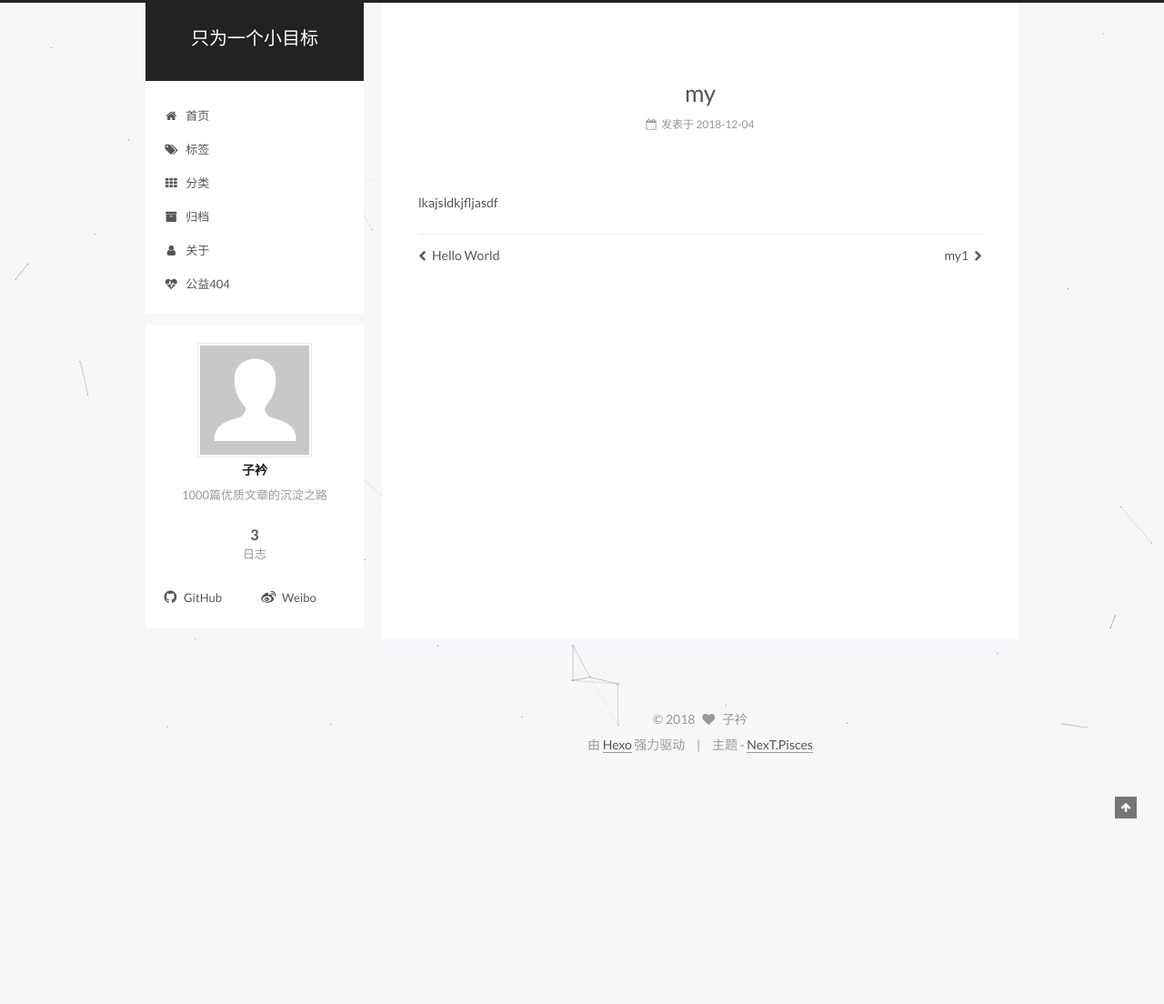
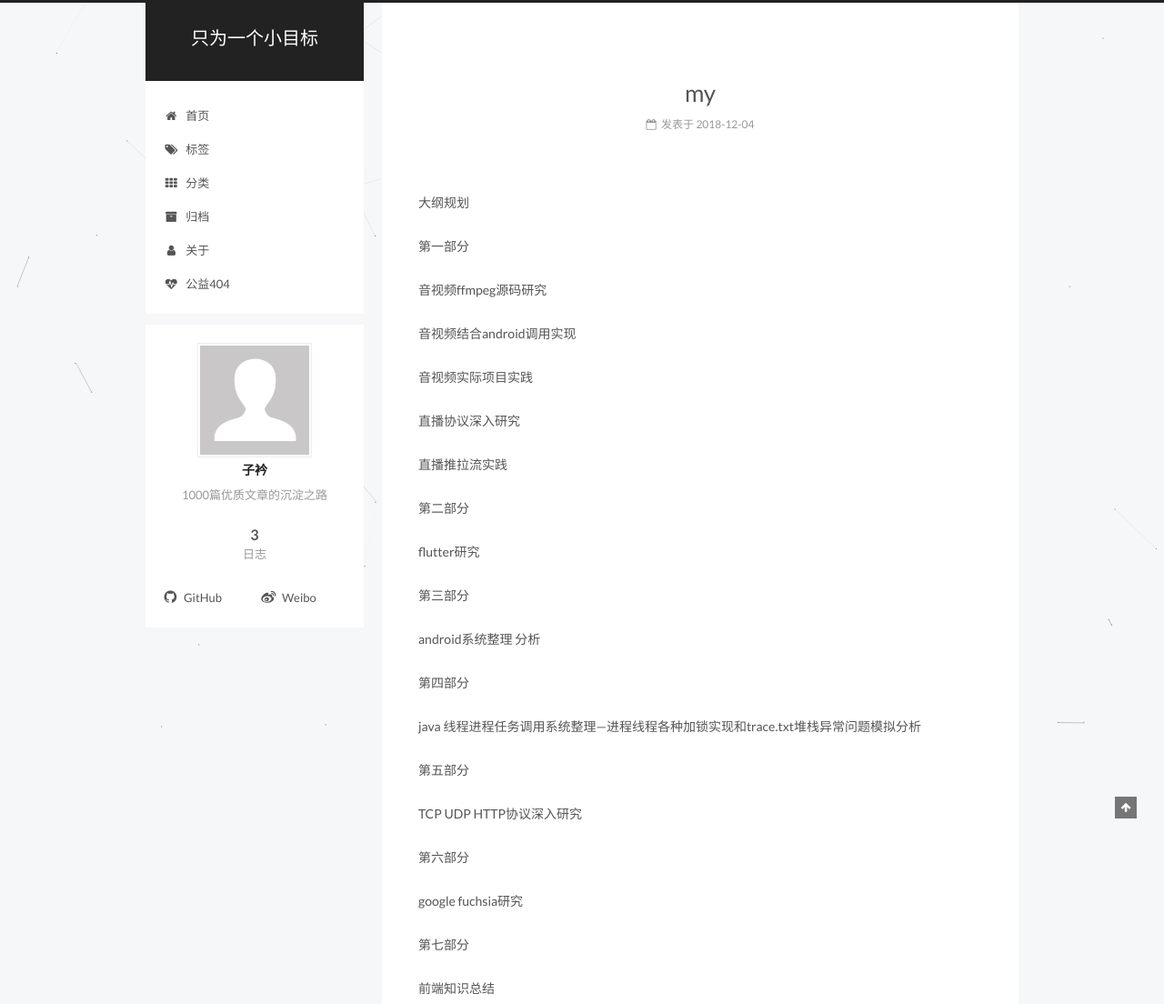
Before and after one commit to kongkonger/kongkonger.github.io, a plain HTML site: page 2018/12/04/my/index.html in a window 1280 px wide. Shown: the top 1104 px of the page at 91% size. Before the commit the page ends 853 px from the top, so only its background shows below. Drawn offline with Linux system fonts and the light colour scheme.

Commit message:
Site updated: 2018-12-05 08:18:34

```diff
--- a/2018/12/04/my/index.html
+++ b/2018/12/04/my/index.html
@@ -94,17 +94,17 @@
 
 
 
-<meta name="description" content="lkajsldkjfljasdf">
+<meta name="description" content="大纲规划 第一部分 音视频ffmpeg源码研究 音视频结合android调用实现 音视频实际项目实践 直播协议深入研究 直播推拉流实践 第二部分 flutter研究 第三部分 android系统整理 分析 第四部分 java 线程进程任务调用系统整理—进程线程各种加锁实现和trace.txt堆栈异常问题模拟分析 第五部分 TCP UDP HTTP协议深入研究 第六部分 google fuchsia">
 <meta property="og:type" content="article">
 <meta property="og:title" content="my">
 <meta property="og:url" content="http://yoursite.com/2018/12/04/my/index.html">
 <meta property="og:site_name" content="只为一个小目标">
-<meta property="og:description" content="lkajsldkjfljasdf">
+<meta property="og:description" content="大纲规划 第一部分 音视频ffmpeg源码研究 音视频结合android调用实现 音视频实际项目实践 直播协议深入研究 直播推拉流实践 第二部分 flutter研究 第三部分 android系统整理 分析 第四部分 java 线程进程任务调用系统整理—进程线程各种加锁实现和trace.txt堆栈异常问题模拟分析 第五部分 TCP UDP HTTP协议深入研究 第六部分 google fuchsia">
 <meta property="og:locale" content="zh-Hans">
-<meta property="og:updated_time" content="2018-12-03T23:09:54.168Z">
+<meta property="og:updated_time" content="2018-12-05T00:17:33.789Z">
 <meta name="twitter:card" content="summary">
 <meta name="twitter:title" content="my">
-<meta name="twitter:description" content="lkajsldkjfljasdf">
+<meta name="twitter:description" content="大纲规划 第一部分 音视频ffmpeg源码研究 音视频结合android调用实现 音视频实际项目实践 直播协议深入研究 直播推拉流实践 第二部分 flutter研究 第三部分 android系统整理 分析 第四部分 java 线程进程任务调用系统整理—进程线程各种加锁实现和trace.txt堆栈异常问题模拟分析 第五部分 TCP UDP HTTP协议深入研究 第六部分 google fuchsia">
 
 
 
@@ -363,7 +363,25 @@
 
 
 
-        <p>lkajsldkjfljasdf</p>
+        <p>大纲规划</p>
+<p>第一部分</p>
+<p>音视频ffmpeg源码研究</p>
+<p>音视频结合android调用实现</p>
+<p>音视频实际项目实践</p>
+<p>直播协议深入研究</p>
+<p>直播推拉流实践</p>
+<p>第二部分</p>
+<p>flutter研究</p>
+<p>第三部分</p>
+<p>android系统整理 分析</p>
+<p>第四部分</p>
+<p>java 线程进程任务调用系统整理—进程线程各种加锁实现和trace.txt堆栈异常问题模拟分析</p>
+<p>第五部分</p>
+<p>TCP UDP HTTP协议深入研究</p>
+<p>第六部分</p>
+<p>google fuchsia研究</p>
+<p>第七部分 </p>
+<p>前端知识总结</p>
 
 
     </div>
--- a/css/main.css
+++ b/css/main.css
@@ -1808,7 +1808,7 @@ pre .javascript .function {
   width: 4px;
   height: 4px;
   border-radius: 50%;
-  background: #0f9817;
+  background: #4f06a4;
 }
 .links-of-blogroll {
   font-size: 13px;
```
Also changed, not shown: index.html (+19 -1 lines).
